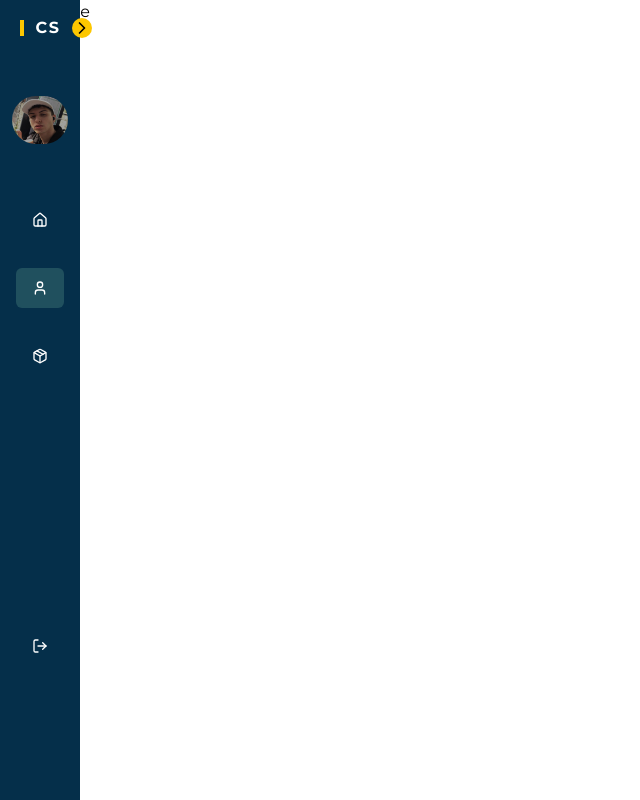
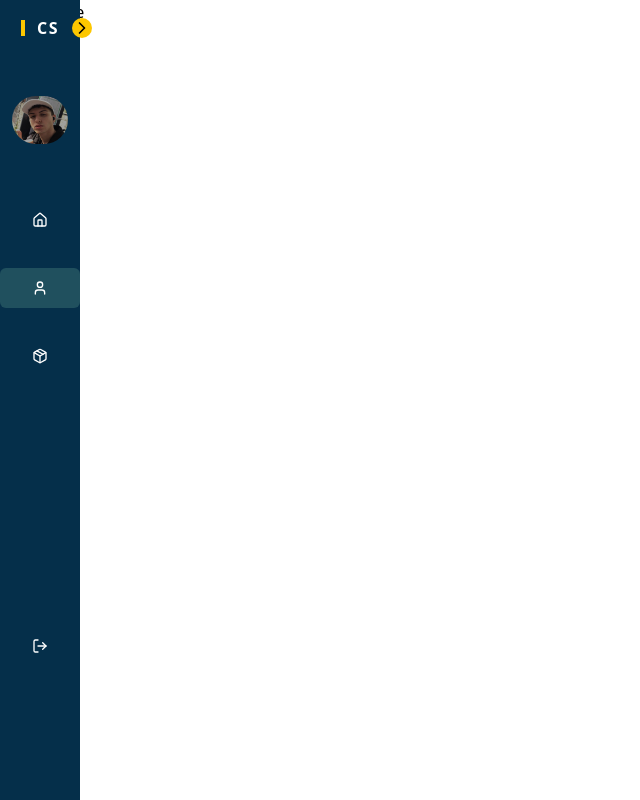
Before and after one commit to lucasherrerods/crud-system, a React (Vite) app in the folder frontend/: page /users in a window 1280 px wide. Shown: the whole page, without its empty margins (0-640 px from the left). Built offline with nearby package versions, Linux system fonts and the light colour scheme.

Commit message:
fix: resolve style problem

```diff
--- a/frontend/src/components/Sidebar/index.jsx
+++ b/frontend/src/components/Sidebar/index.jsx
@@ -26,34 +26,34 @@ function Sidebar() {
 
   return (
     <nav className={`fixed top-0 left-0 h-full bg-sky-950 z-10 transition-all ease-in-out transform whitespace-nowrap ${isOpen ? 'w-60 duration-200' : 'w-20 duration-900'}`}>
-      <header className="flex items-center justify-center gap-3 !mt-4">
+      <header className="flex items-center justify-center gap-3 mt-4">
         <div className='w-1 h-4 bg-yellow-400'></div>
         <h1 className={`${isOpen ? 'text-white uppercase font-bold tracking-widest' : 'hidden'}`}>CRUD System</h1>
         {/* Abreviação do título, só fica visível quando a sidebar está fechada */}
         <span className={isOpen ? 'hidden' : 'text-white uppercase font-bold tracking-widest'}>CS</span>
         <ChevronRight size={16} className={`absolute cursor-pointer w-5 h-5 text-black bg-yellow-400 rounded-full ${isOpen ? 'rotate-180 -right-1' : 'rotate-0 -right-3'}`} onClick={() => setIsOpen(!isOpen)} />
       </header>
-      <div className='flex flex-col items-center gap-3 !mt-14'>
+      <div className='flex flex-col items-center gap-3 mt-14'>
         <img src={profile} alt="Foto de perfil" className={`rounded-full hover:scale-105 ${isOpen ? 'h-18 w-20' : 'h-12 w-14'}`} />
         <span className={isOpen ? 'text-white font-bold text-sm' : 'hidden'}>Lucas Herrero</span>
         <span className={isOpen ? 'text-yellow-400 text-xs' : 'hidden'}>Desenvolvedor Web</span>
       </div>
       <div className="h-[calc(100%-250px)] flex flex-col">
-        <div className="flex-1 !mt-14 flex flex-col items-center">
+        <div className="flex-1 mt-14 flex flex-col items-center">
           <ul className={`text-white text-xs ${isOpen ? 'w-50' : 'w-auto'}`}>
-            <li className={`h-10 w-full flex items-center justify-start gap-3 rounded-md !px-4 !mb-7 cursor-pointer ${isActive('/') ? 'bg-[#20505E] hover:opacity-80' : 'hover:bg-[#20505E]'}`}>
+            <li className={`h-10 w-full flex items-center justify-start gap-3 rounded-md px-4 mb-7 cursor-pointer ${isActive('/') ? 'bg-[#20505E] hover:opacity-80' : 'hover:bg-[#20505E]'}`}>
               <Link to={'/'} className="w-full flex items-center gap-3 px-4">
                 <Home size={16} className='shrink' />
                 <span className={isOpen ? 'grow text-left' : 'hidden'}>Home</span>
               </Link>
             </li>
-            <li className={`h-10 w-full flex items-center justify-start gap-3 rounded-md !px-4 !mb-7 cursor-pointer ${isActive('/users') ? 'bg-[#20505E] hover:opacity-80' : 'hover:bg-[#20505E]'}`}>
+            <li className={`h-10 w-full flex items-center justify-start gap-3 rounded-md px-4 mb-7 cursor-pointer ${isActive('/users') ? 'bg-[#20505E] hover:opacity-80' : 'hover:bg-[#20505E]'}`}>
               <Link to={'/users'} className="w-full flex items-center gap-3 px-4">
                 <User size={16} className="shrink" />
                 <span className={isOpen ? 'grow text-left' : 'hidden'}>Usuários</span>
               </Link>
             </li>
-            <li className={`h-10 w-full flex items-center justify-start gap-3 rounded-md !px-4 !mb-7 cursor-pointer ${isActive('/products') ? 'bg-[#20505E] hover:opacity-80' : 'hover:bg-[#20505E]'}`}>
+            <li className={`h-10 w-full flex items-center justify-start gap-3 rounded-md px-4 mb-7 cursor-pointer ${isActive('/products') ? 'bg-[#20505E] hover:opacity-80' : 'hover:bg-[#20505E]'}`}>
               <Link to={'/products'} className="w-full flex items-center gap-3 px-4">
                 <Package size={16} className="shrink" />
                 <span className={isOpen ? 'grow text-left' : 'hidden'}>Produtos</span>
@@ -63,7 +63,7 @@ function Sidebar() {
         </div>
         <div className="mt-auto flex justify-center">
           <ul className={`text-white text-xs ${isOpen ? 'w-50' : 'w-auto'}`}>
-            <li className="h-10 w-full flex items-center justify-start gap-3 rounded-md !px-4 !mb-7 cursor-pointer hover:bg-[#20505E]">
+            <li className="h-10 w-full flex items-center justify-start gap-3 rounded-md px-4 mb-7 cursor-pointer hover:bg-[#20505E]">
               <LogOut size={16} className='shrink' />
               <span className={isOpen ? 'grow text-left' : 'hidden'}>Logout</span>
             </li>
--- a/frontend/src/index.css
+++ b/frontend/src/index.css
@@ -1,12 +1 @@
 @import "tailwindcss";
-
-* {
-  margin: 0;
-  padding: 0;
-  box-sizing: border-box;
-  font-family: "Montserrat", sans-serif;
-}
-
-li {
-  text-decoration: none;
-}
```
